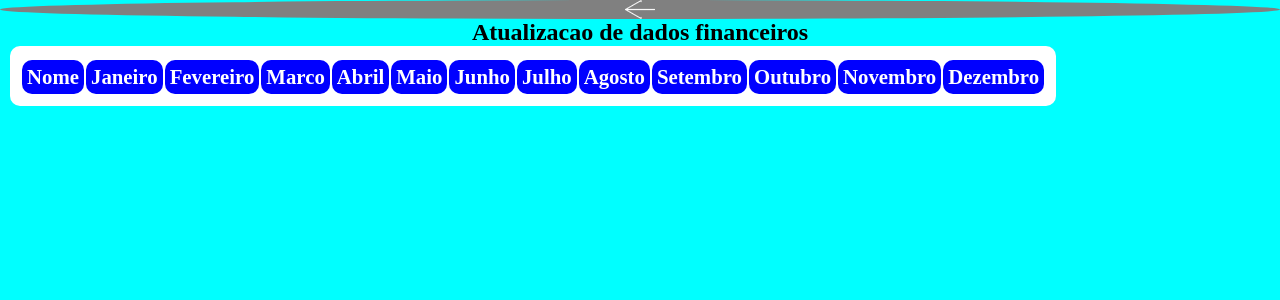
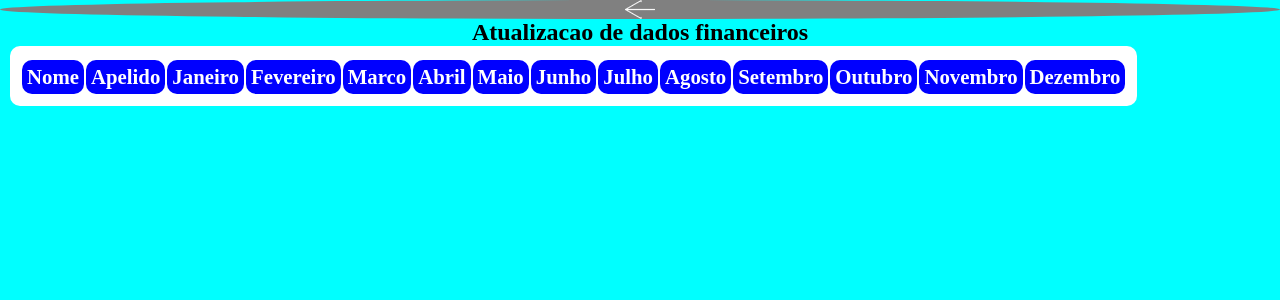
Before and after one commit to ofece787/nacaj, a PHP site: page /paginas/atualizar_financas.php in a window 1280 px wide. Shown: the top 300 px of the page. Run offline with PHP 8.4, Linux system fonts and the light colour scheme; data that the repository does not hold is empty.

Commit message:
atualizacao financeira v1

```diff
--- a/paginas/atualizar_financas.php
+++ b/paginas/atualizar_financas.php
@@ -31,6 +31,7 @@
                         <th>
                             <tr>
                                 <td>Nome</td>
+                                <td>Apelido</td>
                                 <td>Janeiro</td>
                                 <td>Fevereiro</td>
                                 <td>Marco</td>
@@ -62,6 +63,7 @@
         if(isset($_POST['atualizar']) && $_POST['nome_at']){
 
             $nome = $_POST['nome_at'];
+            $apelido = $_POST['apelido'];
             $jan = $_POST['janeiro'];
             $fev = $_POST['fevereiro'];
             $mar = $_POST['marco'];
@@ -75,7 +77,7 @@
             $nov = $_POST['novembro'];
             $dez = $_POST['dezembro'];
             $total = 0;
-            $user->updateValue($nome , $jan, $fev,$mar,$abr,$mai,$jun,$jul,$ago,$set,$out,$nov,$dez,$total);
+            $user->updateValue($nome, $apelido, $jan, $fev,$mar,$abr,$mai,$jun,$jul,$ago,$set,$out,$nov,$dez,$total);
 
 
         }
--- a/paginas/cadastro_financeiro.php
+++ b/paginas/cadastro_financeiro.php
@@ -76,7 +76,7 @@
             $tot = 0;
 
             $membro = new UserController();
-            $membro->setFinanceiro($nome,$apelido,$cargo,$jan,$fev,$mar,$abr,$mai,$jun,$jul,$ago,$set,$out,$nov,$dez,$tot,$nome_usuario,$nome_editado,$data_modificacao);
+            $membro->setFinanceiro($nome,$apelido,$cargo,$jan,$fev,$mar,$abr,$mai,$jun,$jul,$ago,$set,$out,$nov,$dez,$tot,$nome_usuario);
 
         }
     ?>
--- a/paginas/classes/User.class.php
+++ b/paginas/classes/User.class.php
@@ -133,16 +133,15 @@
 
         }
 
-        protected function upValue($nome,$jan,$fev,$mar,$abr,$mai,$jun,$jul,$ago,$set,$out,$nov,$dez,$tot){
-            $sql = "SELECT * FROM ano_2023 WHERE nome = ?";
+        protected function upValue($nome,$apelido,$jan,$fev,$mar,$abr,$mai,$jun,$jul,$ago,$set,$out,$nov,$dez,$tot){
+            $sql = "SELECT * FROM ano_2023 WHERE nome = ? and apelido = ?";
 
 
 
             $stmt = $this->connect()->prepare($sql);
-            $stmt->execute([$nome]);
+            $stmt->execute([$nome, $apelido]);
             $dados = $stmt->fetchAll();
             $num = $stmt->rowCount();
-            //echo $dados['janeiro'];
             foreach($dados as $dado){
 
                 $jan_value = $dado['janeiro'] + $jan;
@@ -242,12 +241,23 @@
         }
 
         protected function createFinanceiro($nome,$apelido,$cargo,$jan,$fev,$mar,$abr,$mai,$jun,$jul,$ago,$set,$out,$nov,$dez,$tot){
-            $sql = "INSERT INTO ano_2023(nome, apelido, cargo, janeiro, fevereiro, marco, abril,maio, junho, julho, agosto, setembro, outubro, novembro, dezembro, total) VALUES (?,?,?,?,?,?,?,?,?,?,?,?,?,?,?,?)";
 
-            $stmt = $this->connect()->prepare($sql);
-            $stmt->execute([$nome,$apelido,$cargo,$jan,$fev,$mar,$abr,$mai,$jun,$jul,$ago,$set,$out,$nov,$dez,$tot]);
+            $sql_prepare = "SELECT * FROM ano_2023 WHERE nome = ? and apelido = ? and cargo = ?";
+            $stmt_prepare = $this->connect()->prepare($sql_prepare);
+            $stmt_prepare->execute([$nome,$apelido,$cargo]);
+            $num = $stmt_prepare->rowCount();
+            if($num == 0){
 
-            echo "<script>alert('Success')</script>";
+                $sql = "INSERT INTO ano_2023(nome, apelido, cargo, janeiro, fevereiro, marco, abril,maio, junho, julho, agosto, setembro, outubro, novembro, dezembro, total) VALUES (?,?,?,?,?,?,?,?,?,?,?,?,?,?,?,?)";
+
+                $stmt = $this->connect()->prepare($sql);
+                $stmt->execute([$nome,$apelido,$cargo,$jan,$fev,$mar,$abr,$mai,$jun,$jul,$ago,$set,$out,$nov,$dez,$tot]);
+
+                echo "<script>alert('Success')</script>";
+            } else {
+                echo "<script>alert('Usar ja existente')</script>";
+            }
+
         }
 
     }
--- a/paginas/classes/UserController.class.php
+++ b/paginas/classes/UserController.class.php
@@ -6,8 +6,8 @@
       $this->setUser($nome,$apelido,$cargo,$mafiliacao,$bi,$bairro,$contacto,$dnascimento,$idadea,$jan,$fev,$mar,$abr,$mai,$jun,$jul,$ago,$set,$out,$nov,$dez,$tot,$nome_usuario,$nome_editado,$data_modificacao);
     }
 
-    public function updateValue($nome,$jan,$fev,$mar,$abr,$mai,$jun,$jul,$ago,$set,$out,$nov,$dez,$tot){
-      $this->upValue($nome,$jan,$fev,$mar,$abr,$mai,$jun,$jul,$ago,$set,$out,$nov,$dez,$tot);
+    public function updateValue($nome,$apelido,$jan,$fev,$mar,$abr,$mai,$jun,$jul,$ago,$set,$out,$nov,$dez,$tot){
+      $this->upValue($nome,$apelido,$jan,$fev,$mar,$abr,$mai,$jun,$jul,$ago,$set,$out,$nov,$dez,$tot);
     }
 
     public function logInDados($nome, $senha) {
--- a/paginas/classes/UserView.class.php
+++ b/paginas/classes/UserView.class.php
@@ -21,6 +21,7 @@
 
                 <tr>
                   <td><input type="text" value="<?php echo ucfirst($result['nome']);?>" name="nome_at" id=""></td>
+                  <td><input type="text" value="<?php echo ucfirst($result['apelido'])?>" name="apelido"></td>
                   <td class="valores"><input type="number" name="janeiro" id="" value="0" min="0" max="50"></td>
                   <td class="valores"><input type="number" value="0" name="fevereiro" min="0" max="50"></td>
                   <td class="valores"><input type="number" name="marco" id="" value="0" min="0" max="50"></td>
```
